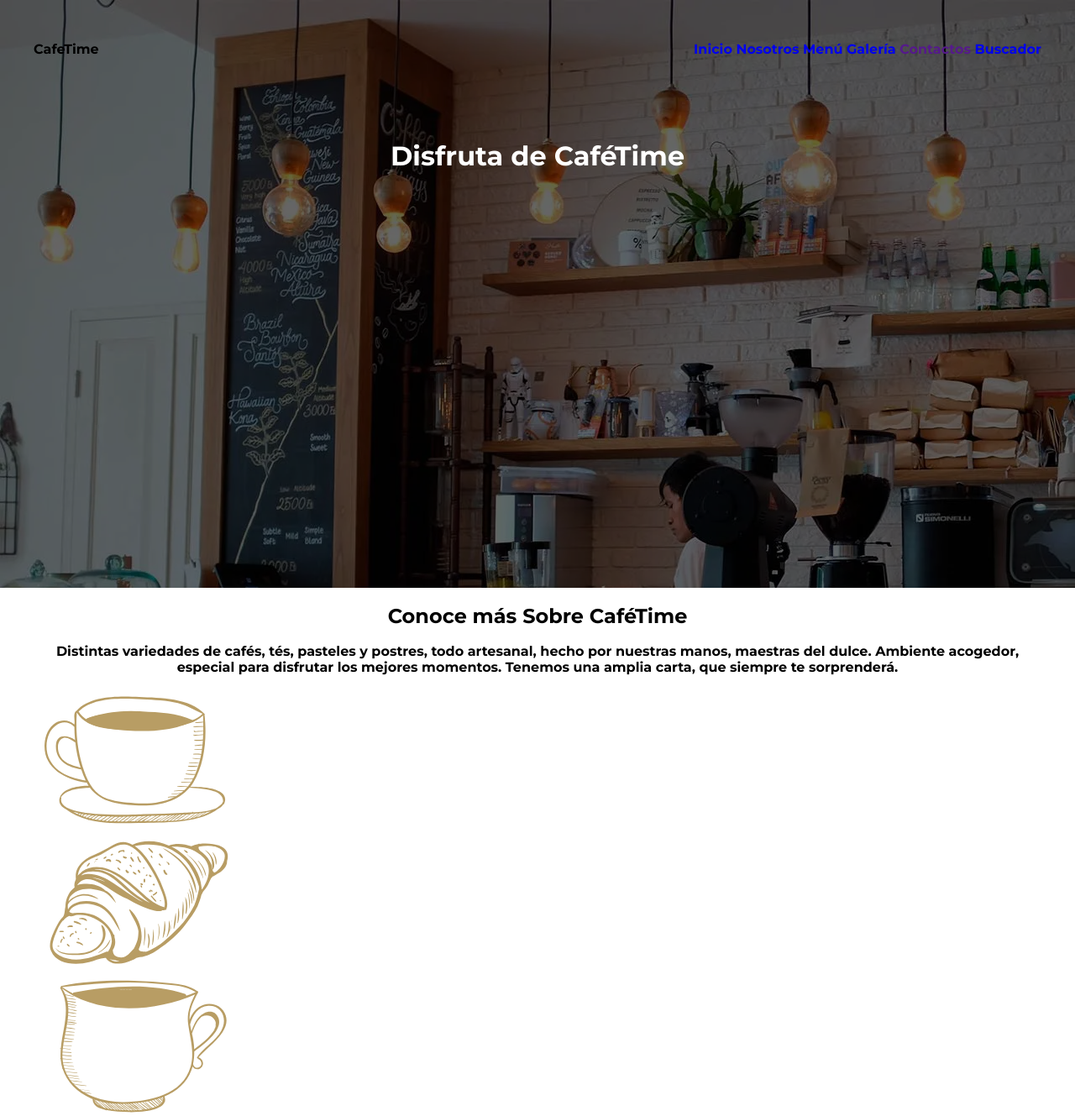
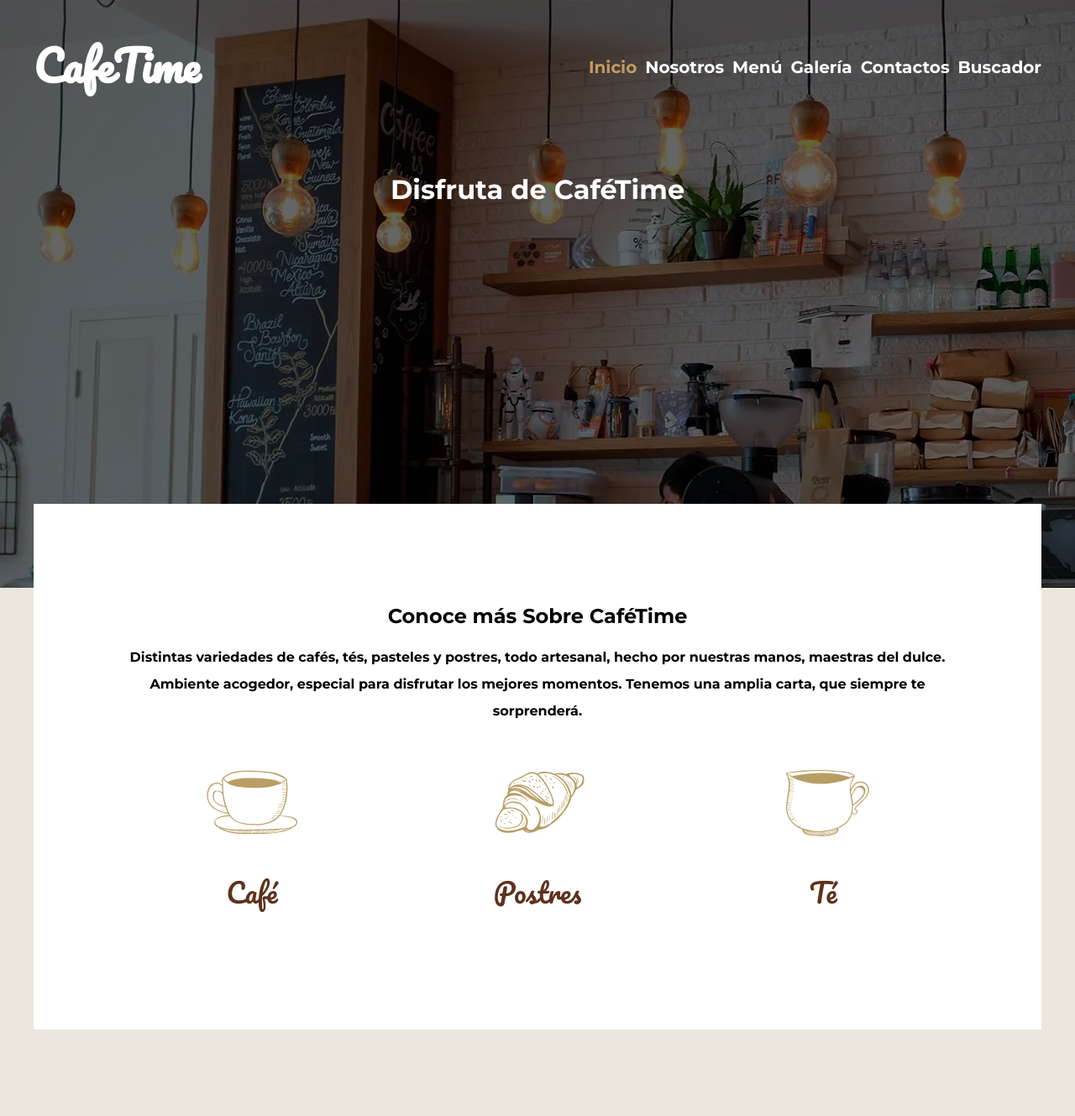
Before and after one commit to natartist/CafeTimeSassGulp, a website: page index.html in a window 1280 px wide. Shown: the whole page at 84% size. After the commit the page ends 1226 px from the top, so only its background shows below. Drawn offline with Linux system fonts and the light colour scheme.

Commit message:
logo grid

```diff
--- a/index.html
+++ b/index.html
@@ -21,11 +21,11 @@
     </div>
 
     <nav class="nav-primary">
-<a href="#">Inicio</a>
+<a class="actived" href="#">Inicio</a>
 <a href="#">Nosotros</a>
 <a href="#">Menú</a>
 <a href="#">Galería</a>
-<a href="">Contactos</a>
+<a href="#">Contactos</a>
 <a href="#">Buscador</a>
     </nav>
     <!-- / Menú de navegación y logo-->
@@ -48,13 +48,16 @@
     <ul class="list-icons">
       <li>
         <img src="build/img/icono_cafe.svg" alt="icon café">
+        <p>Café</p>
       </li>
 
       <li>
         <img src="build/img/icono_postre.svg" alt="icon postre">
+        <p>Postres</p>
       </li>
       <li>
         <img src="build/img/icono_te.svg" alt="icon te">
+        <p>Té</p>
       </li>
     </ul>
 
--- a/src/scss/base/_global.scss
+++ b/src/scss/base/_global.scss
@@ -20,10 +20,14 @@ html {
 body {
   font-family: v.$fontMain;
   font-size: 1.6rem; //16px;
+  background-color: v.$brown-light;
 }
 
 p {
   color: v.$black;
+  font-size: 1.6rem;
+  line-height: 2;
+
 }
 
 .container {
--- a/src/scss/base/mixins.scss
+++ b/src/scss/base/mixins.scss
@@ -18,3 +18,9 @@
 @content;
 }
 }
+
+@mixin grid($column, $space) {
+  display: grid;
+  grid-template-columns: repeat($column, 1fr);
+  column-gap: $space;
+}
--- a/src/scss/header/_index.scss
+++ b/src/scss/header/_index.scss
@@ -1,3 +1,3 @@
 @forward "header";
-@forward "navegacion";
+@forward "navigator";
 @forward "navbarra";
--- a/src/scss/header/_navbarra.scss
+++ b/src/scss/header/_navbarra.scss
@@ -1,4 +1,5 @@
 @use "base/mixins" as m;
+@use "base/variables" as v;
 
 .nav-barra {
   display:flex;
@@ -8,4 +9,12 @@
     justify-content: space-between;
     align-items: center;
   }
+  .logo {
+    font-size: 5rem;
+    font-family: v.$fontCursive;
+    color: v.$white;
+    font-weight: 700;
+    text-align: center;
+
 }
+  }
--- /dev/null
+++ b/src/scss/header/navigator.scss
@@ -0,0 +1,28 @@
+@use "base/variables" as v;
+@use "base/mixins" as m;
+
+.nav-primary {
+display: flex;
+flex-direction: column;
+margin-top: 5rem;
+/*en resoluciones suo a 780px aplicará este mixin*/
+@include m.tablet {
+flex-direction: row;
+gap: 1rem;
+margin-top: 1.4rem; //14 px
+}
+  a {
+    text-align: center;
+    color: v.$white;
+    font-size: 2rem;
+    font-weight: 700;
+    margin-bottom: 1rem;
+
+   &:hover {
+     color: v.$secondary;
+   }
+   &.actived {
+     color:v.$secondary
+   }
+  }
+}
--- /dev/null
+++ b/src/scss/main/_containerbegin.scss
@@ -0,0 +1,13 @@
+@use "base/variables" as v;
+@use "base/mixins" as m;
+
+.container-begin {
+  padding: 5rem 2rem;
+  background-color: v.$white;
+  @include m.tablet {
+    padding: 10rem;
+    margin-top: -10rem;
+    position: relative;
+
+  }
+}
--- /dev/null
+++ b/src/scss/main/_icons.scss
@@ -0,0 +1,22 @@
+@use 'base/variables' as v;
+@use 'base/mixins' as m;
+
+.icons {
+  margin-top: 5rem;
+  .list-icons {
+    li {
+      img {
+        margin: 0 auto;
+        width: 12rem;
+      }
+      p {
+        font-family: v.$fontCursive;
+        font-size: 3.2rem;
+        color: v.$primary;
+      }
+    }
+ @include m.tablet {
+   @include m.grid(3,2rem)
+ }
+  }
+}
--- /dev/null
+++ b/src/scss/main/_index.scss
@@ -0,0 +1,2 @@
+@forward "containerbegin";
+@forward "icons";
--- a/src/scss/styles.scss
+++ b/src/scss/styles.scss
@@ -1,5 +1,6 @@
 @use "base";
 @use "header";
+@use "main";
 
 
 
```
Also changed, not shown: build/css/styles.css, src/scss/header/_navegacion.scss (deleted).
